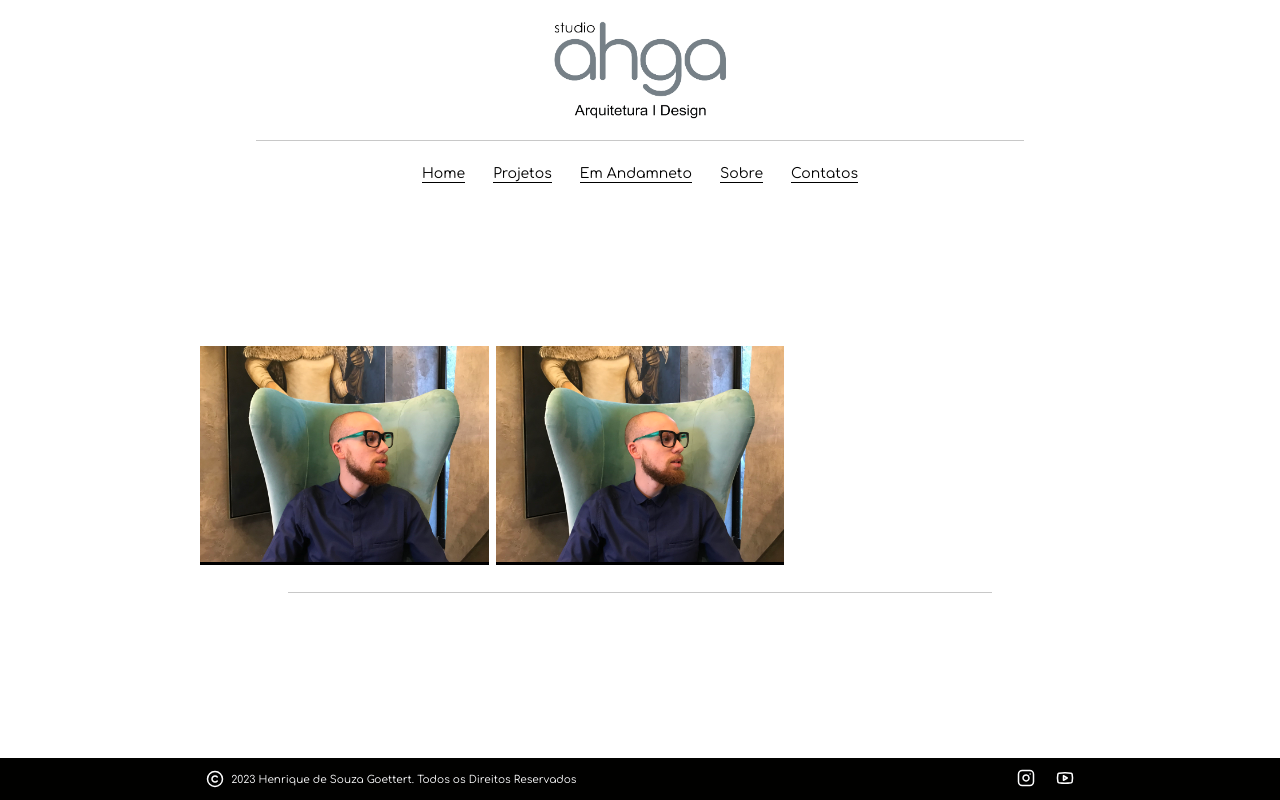
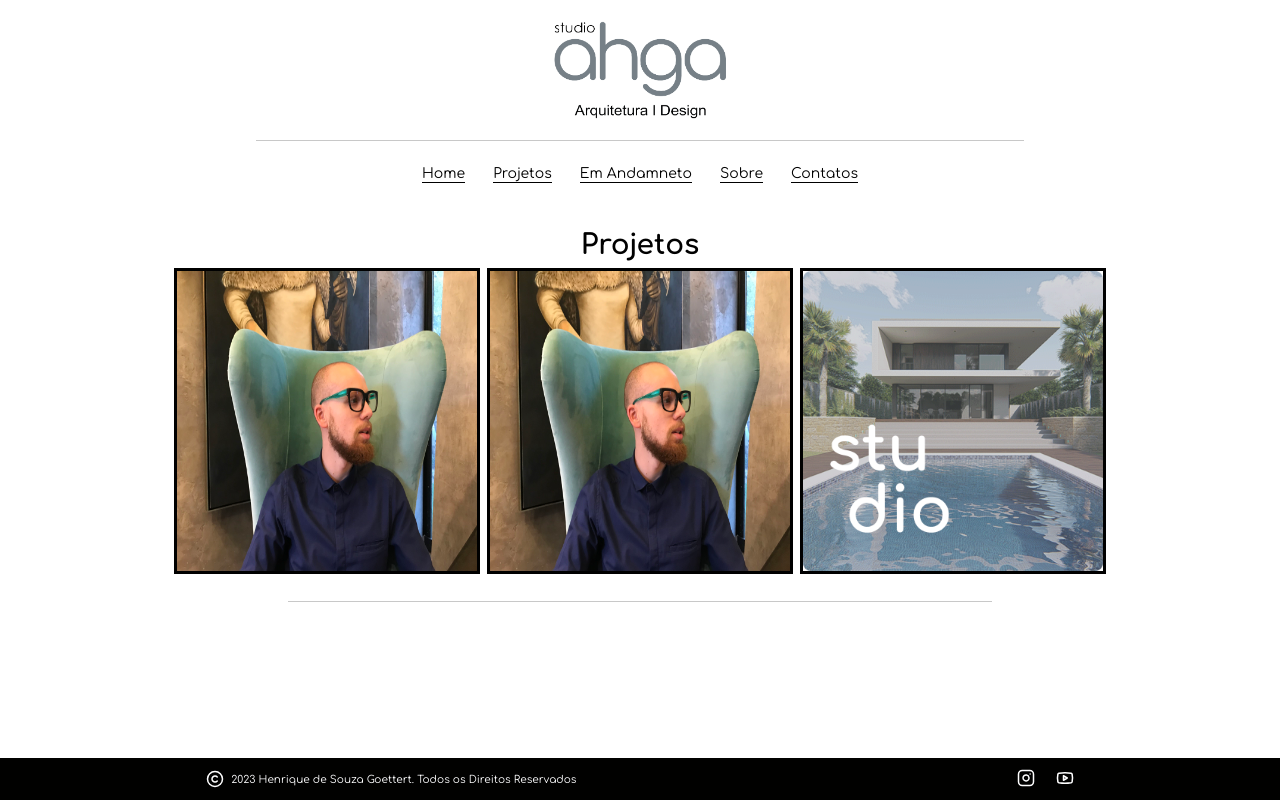
Before and after one commit to PedroGoettert/StudioAhga, a Next.js app: page /Projects in a window 1280 px wide. Built offline with nearby package versions, Linux system fonts and the light colour scheme.

Commit message:
Changed image format, added border in Images project,  and remove margin between the container and the Header

```diff
--- a/src/app/Projects/page.tsx
+++ b/src/app/Projects/page.tsx
@@ -1,14 +1,19 @@
 import { Project } from '@/components/Project'
+import { Underline } from '../../components/Underline'
+
 import projectImg1 from '../../Images/profileImg.png'
+import projectImg2 from '../../Images/Projeto.png'
+
 import style from './style.module.css'
-import { Underline } from '../../components/Underline'
 
 export default function Projects() {
   return (
     <div className={style.container}>
+      <h1 className={style.title}>Projetos</h1>
       <div className={style.content}>
         <Project title="Projeto 1" image={projectImg1} link="#" />
         <Project title="Projeto 2" image={projectImg1} link="#" />
+        <Project title="Projeto 3" image={projectImg2} link="#" />
       </div>
 
       <div style={{ marginBottom: 20 }}>
--- a/src/app/Projects/style.module.css
+++ b/src/app/Projects/style.module.css
@@ -1,14 +1,19 @@
 .container{
   width: 100%;
+
   display: flex;
   flex-direction: column;
   flex: 1;
-  justify-content: center;
+  margin-top: 2rem;
   align-items: center;
+
   gap: 0.5rem;
+  padding: 0 200px;
+}
 
-
-  padding: 0 200px;
+.title {
+  font-weight: bold;
+  font-size: 2rem;
 }
 
 .content{
--- a/src/components/Project/index.tsx
+++ b/src/components/Project/index.tsx
@@ -13,7 +13,13 @@ export function Project({ title, image, link }: ProjectProps) {
       <a href={link}>
         <div>
           <p className={style.title}>{title}</p>
-          <Image src={image} alt="foto Projetos" className={style.image} />
+          <Image
+            src={image}
+            alt="foto Projetos"
+            width={300}
+            height={300}
+            className={style.image}
+          />
         </div>
       </a>
     </div>
--- a/src/components/Project/style.module.css
+++ b/src/components/Project/style.module.css
@@ -1,7 +1,11 @@
 .container{
-  max-width: 800px;
+  max-width: 500px;
   background-color: #000;
   position: relative;
+
+  border: solid #000 3px;
+  border-bottom: none;
+
 }
 
 .container:hover a div p{
@@ -23,11 +27,6 @@
   display: none;
 }
 
-.image{
-  width: 100%;
-  height: 100%;
-}
-
 .image:hover{
   opacity: 0.3;
 }
```
